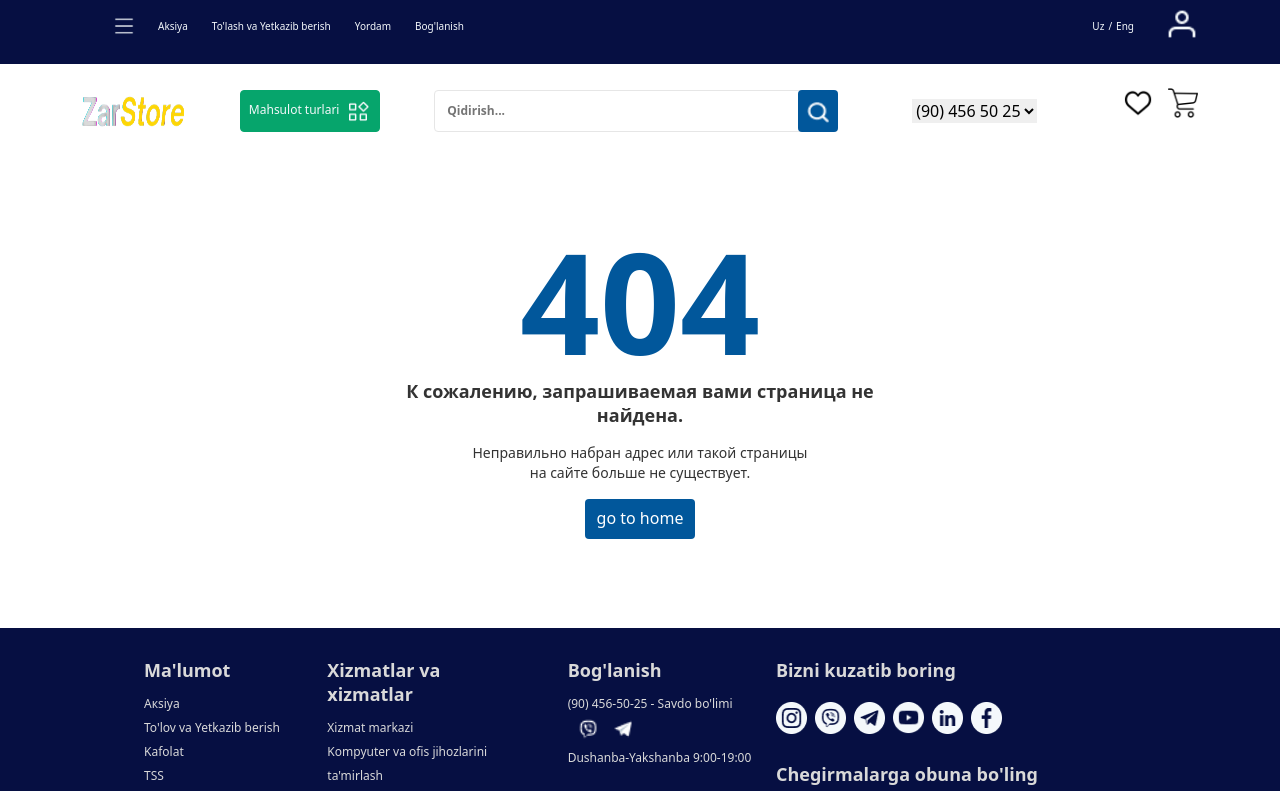
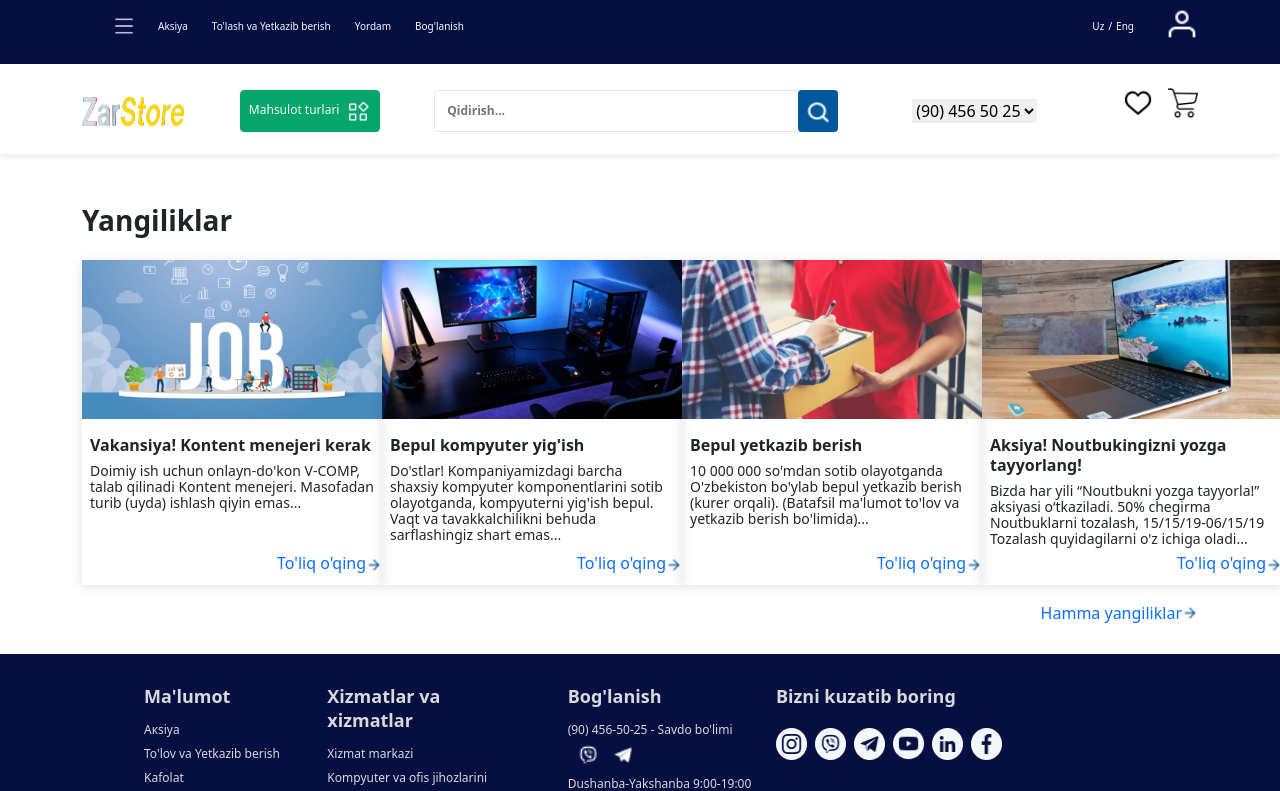
Before and after one commit to muhammadali0666/shopping-frontend, a React (Vite) app: page /news in a window 1280 px wide. Shown: the top 791 px of the page. Built offline with nearby package versions, Linux system fonts and the light colour scheme.

Commit message:
added news page

```diff
--- a/src/components/Footer/index.jsx
+++ b/src/components/Footer/index.jsx
@@ -1,4 +1,5 @@
 import "./footer.css";
+import { NavLink } from "react-router-dom";
 import MiniWhatsap from "../../assets/img/s.png";
 import MiniTelegram from "../../assets/img/M.png";
 import Inst from "../../assets/img/instagram.png";
@@ -45,9 +46,9 @@ export const Footer = () => {
                 </a>
               </li>
               <li className="footer_item">
-                <a href="#" className="footer_item_link">
+                <NavLink to={'/news'} className="footer_item_link">
                   Yangiliklar
-                </a>
+                </NavLink>
               </li>
               <li className="footer_item">
                 <a href="#" className="footer_item_link">
@@ -97,9 +98,9 @@ export const Footer = () => {
                 </a>
               </li>
               <li className="footer_item">
-                <a href="#" className="footer_item_link">
-                  Bosh sahifa
-                </a>
+              <NavLink to={'/'} className="footer_item_link">
+                  Bosh Sahifa
+                </NavLink>
               </li>
             </ul>
             <ul className="footer_list">
--- a/src/components/Header/header.css
+++ b/src/components/Header/header.css
@@ -1,7 +1,9 @@
-/* .header {
+.header {
+  box-shadow: 0px 4px 4px 0px #0000000F;
 }
 .header_inner {
-} */
+  padding-bottom: 20px;
+}
 .header_top {
   background-color: #060F42;
   display: flex;
--- /dev/null
+++ b/src/components/NewsComp/index.jsx
@@ -0,0 +1,129 @@
+import "./news.css"
+import Job from "../../assets/img/job.png";
+import Workplace from "../../assets/img/workplace.png";
+import Service from "../../assets/img/service.png";
+import Work from "../../assets/img/work.png";
+import Right from "../../assets/img/card-rigth.png";
+
+export const NewsComp = () => {
+  return (
+    <div className="news_page">
+    <div className="container">
+      <div className="news_page_inner">
+        <h2 className="news_page_paragraph_next">Yangiliklar</h2>
+        <ul className="news_page_list">
+          <li className="news_page_item">
+            <img
+              src={Job}
+              alt="icon"
+              className="news_page_img"
+              width={371}
+              height={209}
+            />
+            <h4 className="news_page_paragraph">
+            Vakansiya! Kontent menejeri kerak
+            </h4>
+            <p className="news_page_p">
+            Doimiy ish uchun onlayn-do'kon V-COMP, talab qilinadi
+               Kontent menejeri. Masofadan turib (uyda) ishlash qiyin emas...
+            </p>
+            <a href="#" className="news_page_link">
+            To'liq o'qing
+              <img
+                src={Right}
+                alt="icon"
+                className="news_page_symbol"
+                width={12}
+                height={12}
+              />
+            </a>
+          </li>
+          <li className="news_page_item">
+            <img
+              src={Workplace}
+              alt="icon"
+              className="news_page_img"
+              width={371}
+              height={209}
+            />
+            <h4 className="news_page_paragraph">Bepul kompyuter yig'ish</h4>
+            <p className="news_page_p">
+            Do'stlar! Kompaniyamizdagi barcha shaxsiy kompyuter komponentlarini sotib olayotganda, kompyuterni yig'ish bepul. Vaqt va tavakkalchilikni behuda sarflashingiz shart emas...
+            </p>
+            <a href="#" className="news_page_link">
+            To'liq o'qing
+              <img
+                src={Right}
+                alt="icon"
+                className="news_page_symbol"
+                width={12}
+                height={12}
+              />
+            </a>
+          </li>
+          <li className="news_page_item">
+            <img
+              src={Service}
+              alt="icon"
+              className="news_page_img"
+              width={371}
+              height={209}
+            />
+            <h4 className="news_page_paragraph">Bepul yetkazib berish</h4>
+            <p className="news_page_p">
+            10 000 000 so'mdan sotib olayotganda O'zbekiston bo'ylab bepul yetkazib berish (kurer orqali).
+                (Batafsil ma'lumot to'lov va yetkazib berish bo'limida)...
+            </p>
+            <a href="#" className="news_page_link">
+            To'liq o'qing
+              <img
+                src={Right}
+                alt="icon"
+                className="news_page_symbol"
+                width={12}
+                height={12}
+              />
+            </a>
+          </li>
+          <li className="news_page_item">
+            <img
+              src={Work}
+              alt="icon"
+              className="news_page_img"
+              width={251}
+              height={209}
+            />
+            <h4 className="news_page_paragraph">
+            Aksiya! Noutbukingizni yozga tayyorlang!
+            </h4>
+            <p className="news_page_p">
+            Bizda har yili “Noutbukni yozga tayyorla!” aksiyasi o‘tkaziladi. 50% chegirma
+               Noutbuklarni tozalash, 15/15/19-06/15/19 Tozalash quyidagilarni o'z ichiga oladi...
+            </p>
+            <a href="#" className="news_page_link">
+            To'liq o'qing
+              <img
+                src={Right}
+                alt="icon"
+                className="news_page_symbol"
+                width={12}
+                height={12}
+              />
+            </a>
+          </li>
+        </ul>
+        <a href="#" className="news_page_btn">
+          Hamma yangiliklar
+          <img
+            src={Right}
+            alt="icon"
+            className="news_page_symbol"
+            width={16}
+            height={16}
+          />
+        </a>
+      </div>
+    </div>
+  </div>
+  )
+}
--- /dev/null
+++ b/src/components/NewsComp/news.css
@@ -0,0 +1,64 @@
+.news_page_inner {
+  padding-bottom: 53px;
+  position: relative;
+  padding-top: 50px;
+}
+.news_page_paragraph_next {
+margin-bottom: 24px;
+font-size: 28px;
+font-weight: 600;
+line-height: 32px;
+letter-spacing: 0em;
+text-align: left;
+
+}
+.news_page_list {
+  display: flex;
+  justify-content: space-between;
+  padding-left: 0;
+}
+.news_page_item {
+  width: 300px;
+  position: relative;
+  box-shadow: 0px 2px 10px 0px #32324724;
+  padding-bottom: 30px;
+}
+.news_page_img {
+  width: 300px;
+  height: 159px;
+}
+.news_page_paragraph {
+font-size: 16px;
+font-weight: 700;
+line-height: 20px;
+letter-spacing: 0em;
+text-align: left;
+margin: 16px 8px 8px 8px;
+}
+.news_page_p {
+font-size: 14px;
+font-weight: 500;
+line-height: 16px;
+letter-spacing: 0em;
+text-align: left;
+margin-bottom: 10px;
+  margin: 8px 8px 8px 8px;
+}
+.news_page_link {
+  text-align: end;
+  text-decoration: none;
+  position: absolute;
+  right: 0;
+  bottom: 10px;
+}
+.news_page_symbol {
+  width: 16px;
+  height: 16px;
+}
+.news_page_btn {
+  display: flex;
+  align-items: center;
+  text-decoration: none;
+  position: absolute;
+  right: 0;
+}
--- /dev/null
+++ b/src/pages/News/index.jsx
@@ -0,0 +1,14 @@
+import "./news.css"
+import {Header} from "../../components/Header"
+import {Footer} from "../../components/Footer"
+import { NewsComp } from "../../components/NewsComp"
+
+export const News = () => {
+  return (
+    <div className="news">
+      <Header/>
+      <NewsComp/>
+      <Footer/>
+    </div>
+  )
+}
--- a/src/router/index.jsx
+++ b/src/router/index.jsx
@@ -6,6 +6,7 @@ import { Home } from "../pages/Home";
 import { Error } from "../pages/Error";
 import { ProductPage } from "../pages/Product";
 import { ProductCharacteristic } from "../pages/ProductCharacteristic";
+import { News } from "../pages/News";
 
 export const RouterWrapper = () => {
   return (
@@ -15,6 +16,7 @@ export const RouterWrapper = () => {
       <Route path="/" element={<Home />} />
       <Route path="/product" element={<ProductPage/>}/>
       <Route path="/productCharacteristic" element={<ProductCharacteristic/>}/>
+      <Route path="/news" element={<News/>} />
       <Route path="*" element={<Error />} />
     </Routes>
   );
```
Also changed, not shown: src/pages/News/news.css (added).
